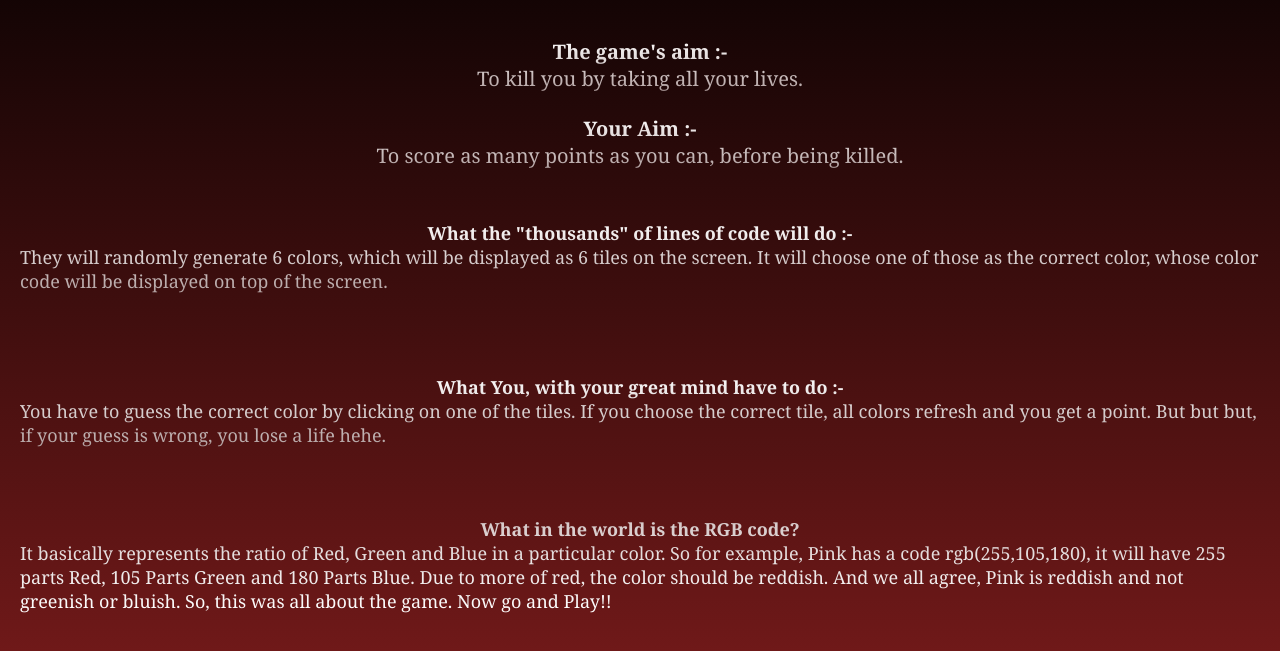
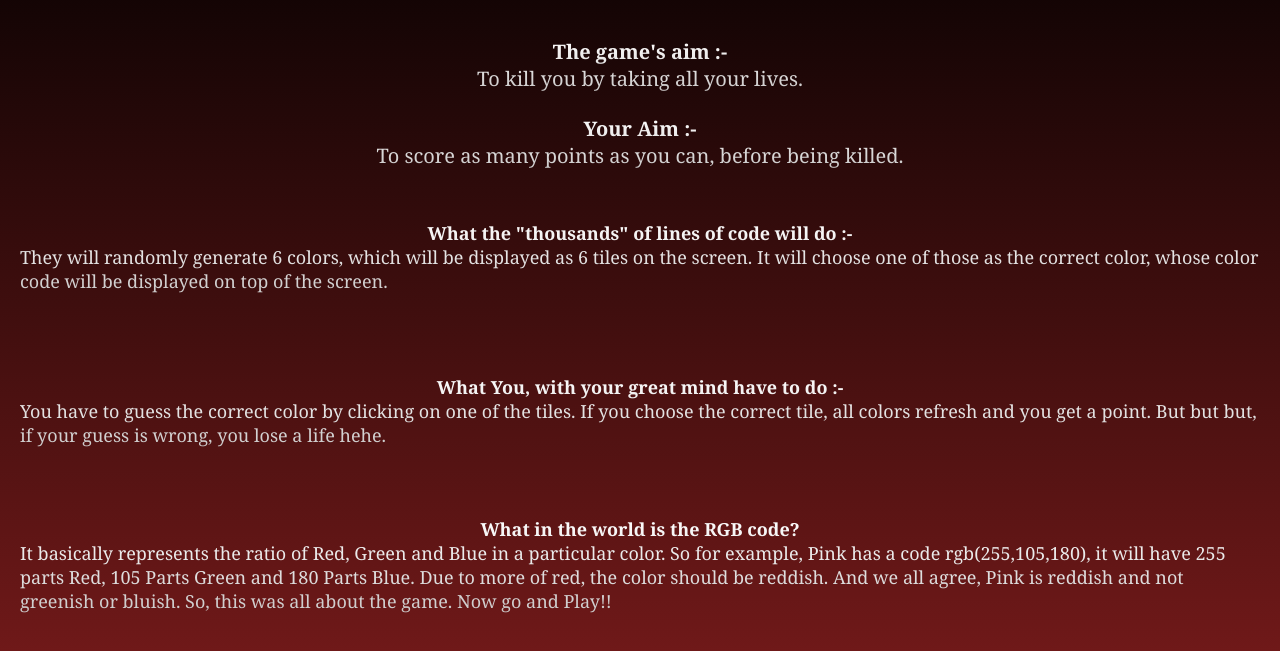
Before and after one commit to alphaaviral/colorGameIns, a plain HTML site: page index.html in a window 1280 px wide. Shown: the part 143-794 px from the top of the page. Drawn offline with Linux system fonts and the light colour scheme.

Commit message:
minor changes in text color

```diff
--- a/index.css
+++ b/index.css
@@ -25,7 +25,7 @@
     grid-column: 1 / span 12;
     align-items: center;
     justify-content: center;
-    background: -webkit-linear-gradient(rgb(252, 248, 248), rgb(172, 157, 157));
+    background: -webkit-linear-gradient(rgb(252, 248, 248), rgb(163, 147, 147));
     -webkit-background-clip: text;
     -webkit-text-fill-color: transparent;
     font-family: Georgia, 'Times New Roman', Times, serif;
@@ -46,7 +46,7 @@
     grid-column: 2 / span 10;
     align-items: center;
     justify-content: center;
-    background: -webkit-linear-gradient(rgb(255, 254, 254), rgb(177, 160, 160));
+    background: -webkit-linear-gradient(rgb(255, 254, 254), rgb(202, 200, 200));
     -webkit-background-clip: text;
     -webkit-text-fill-color: transparent;
     font-family: Georgia, 'Times New Roman', Times, serif;
@@ -60,7 +60,7 @@
     grid-column: 2 / span 10;
     align-items: center;
     justify-content: center;
-    background: -webkit-linear-gradient(rgb(255, 254, 254), rgb(177, 160, 160));
+    background: -webkit-linear-gradient(rgb(255, 254, 254), rgb(202, 200, 200));
     -webkit-background-clip: text;
     -webkit-text-fill-color: transparent;
     font-family: Georgia, 'Times New Roman', Times, serif;
@@ -74,7 +74,7 @@
     grid-column: 2 / span 10;
     align-items: center;
     justify-content: center;
-    background: -webkit-linear-gradient(rgb(211, 198, 198), rgb(255, 255, 255));
+    background: -webkit-linear-gradient(rgb(255, 255, 255), rgb(202, 200, 200));
     -webkit-background-clip: text;
     -webkit-text-fill-color: transparent;
     font-family: Georgia, 'Times New Roman', Times, serif;
@@ -88,7 +88,7 @@
     grid-column: 2 / span 10;
     align-items: center;
     justify-content: center;
-    background: -webkit-linear-gradient(rgb(255, 254, 254), rgb(177, 160, 160));
+    background: -webkit-linear-gradient(rgb(255, 254, 254), rgb(202, 200, 200));
     -webkit-background-clip: text;
     -webkit-text-fill-color: transparent;
     font-family: Georgia, 'Times New Roman', Times, serif;
@@ -102,7 +102,7 @@
     grid-column: 2 / span 10;
     align-items: center;
     justify-content: center;
-    background: -webkit-linear-gradient(rgb(255, 254, 254), rgb(177, 160, 160));
+    background: -webkit-linear-gradient(rgb(255, 254, 254), rgb(202, 200, 200));
     -webkit-background-clip: text;
     -webkit-text-fill-color: transparent;
     font-family: Georgia, 'Times New Roman', Times, serif;
```
